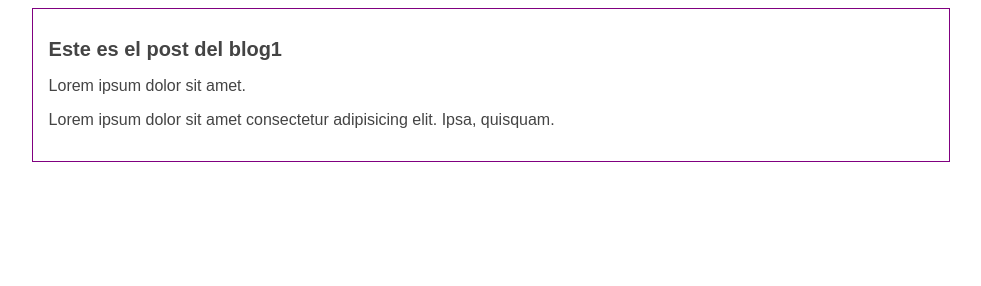
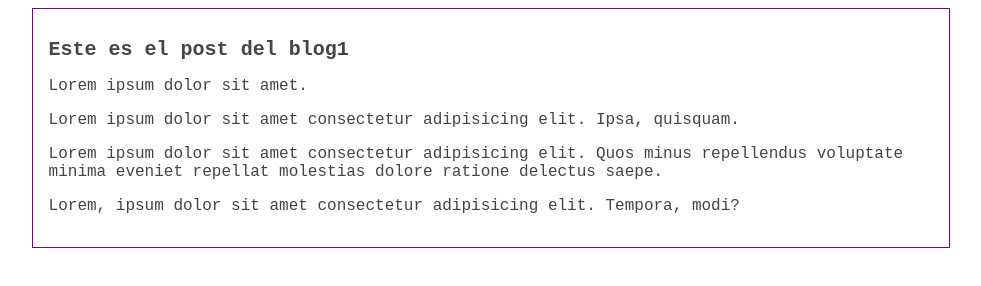
Before and after one commit to demonawake/hyperblog, a plain HTML site: page index.html in a window 1280 px wide. Shown: the whole page, without its empty margins (149-1130 px from the left). Drawn offline with Linux system fonts and the light colour scheme.

Commit message:
Agregado el contenido adicional del blog y una mejor tipografia

```diff
--- a/css/estilos.css
+++ b/css/estilos.css
@@ -1,6 +1,6 @@
 body{
     text-align: left;
-    font-family: Arial, Helvetica, sans-serif;
+    font-family:'Courier New', Courier, monospace;
     color: #444;
 }
 
--- a/index.html
+++ b/index.html
@@ -15,6 +15,9 @@
 
             <p>Lorem ipsum dolor sit amet.</p>
             <p>Lorem ipsum dolor sit amet consectetur adipisicing elit. Ipsa, quisquam.</p>
+
+            <p>Lorem ipsum dolor sit amet consectetur adipisicing elit. Quos minus repellendus voluptate minima eveniet repellat molestias dolore ratione delectus saepe.</p>
+            <p>Lorem, ipsum dolor sit amet consectetur adipisicing elit. Tempora, modi?</p>
         </div>
     </div>
 </body>
```
